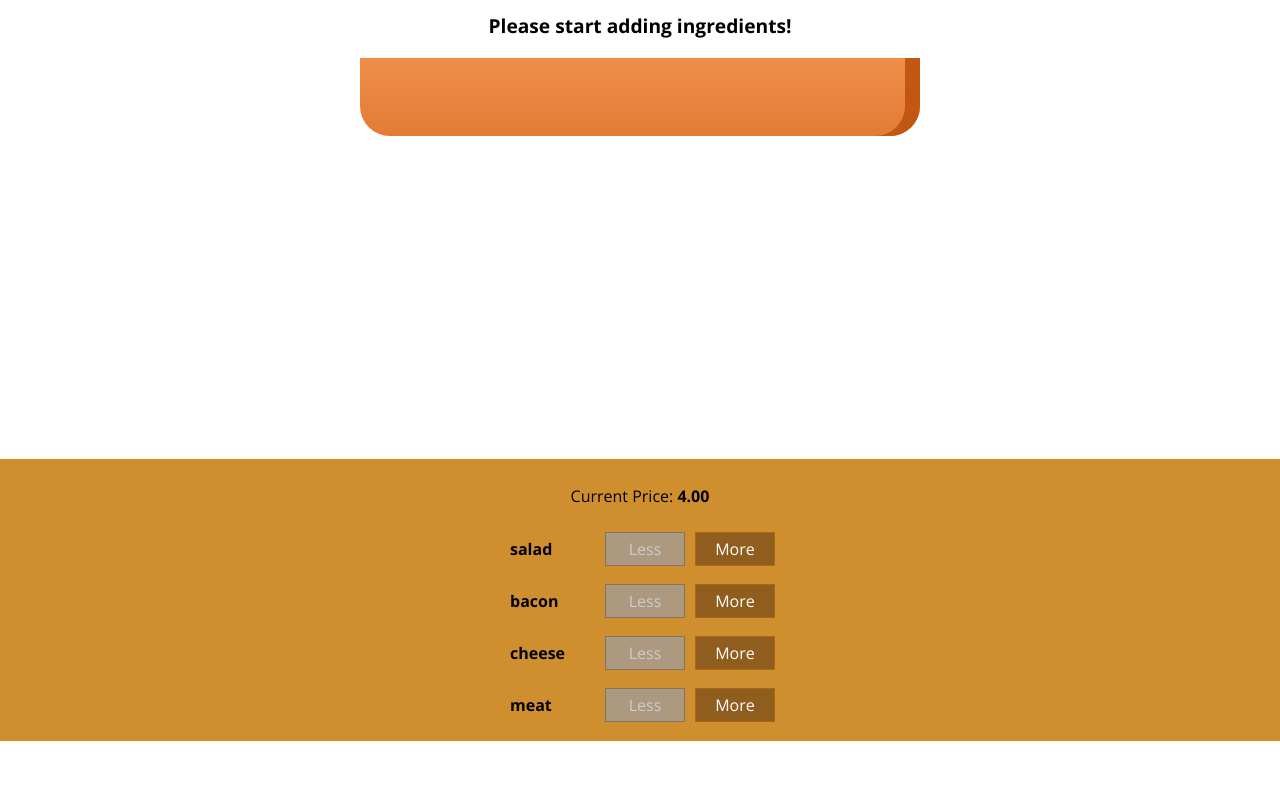
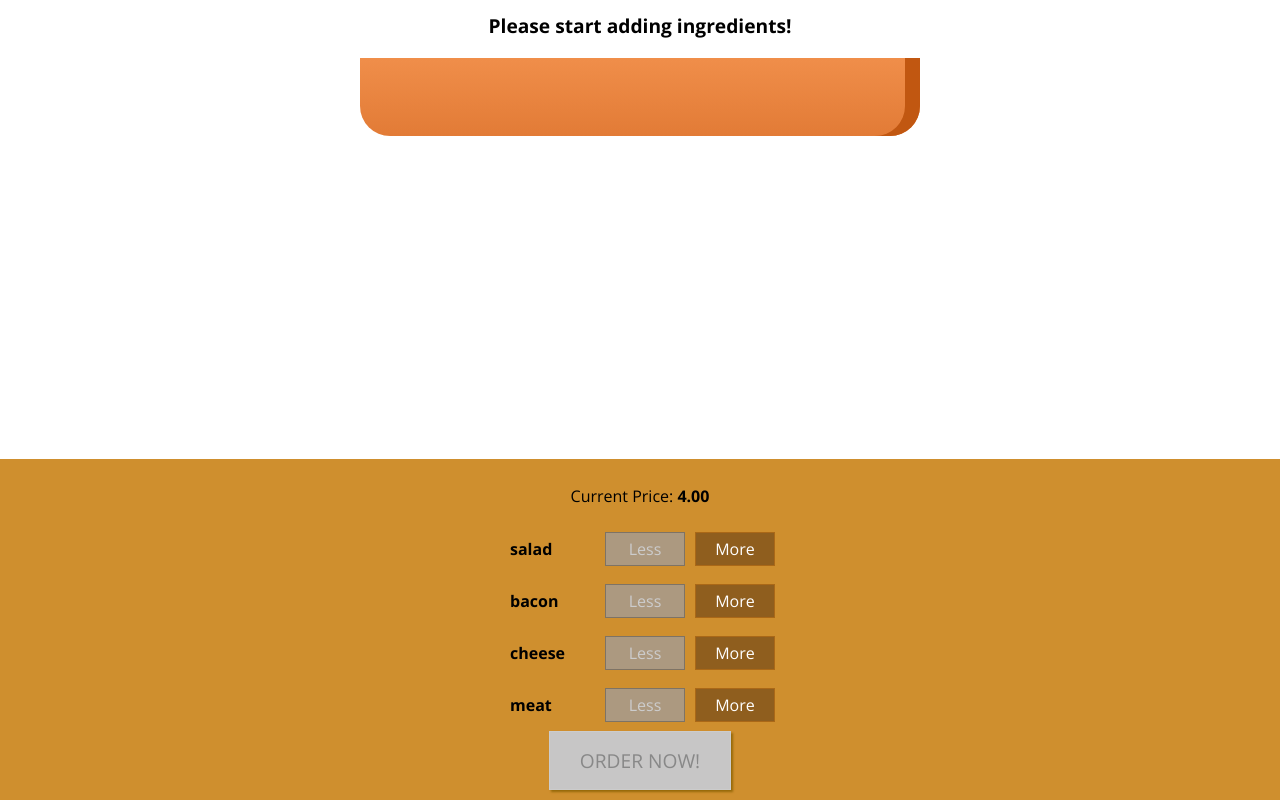
Before and after one commit to iulian-alexandru04/burger-builder, a React (Create React App) app: page / in a window 1280 px wide. Shown: the part 179-979 px from the top of the page. Before the commit the page ends 920 px from the top, so only its background shows below. Built offline with nearby package versions, Linux system fonts and the light colour scheme.

Commit message:
add order button

```diff
--- a/src/components/Burger/BuildControls/BuildControls.js
+++ b/src/components/Burger/BuildControls/BuildControls.js
@@ -14,6 +14,10 @@
                 added={() => props.addIngredient(name)}
                 removed={() => props.removeIngredient(name)}
                 disabled={props.disabled[name]}/>)}
+        <button
+            className={classes.OrderButton}
+            disabled={!props.purchasable}>ORDER NOW!
+        </button>
     </div>
 );
 
--- a/src/components/Burger/BuildControls/BuildControls.module.css
+++ b/src/components/Burger/BuildControls/BuildControls.module.css
@@ -8,3 +8,45 @@
     margin: auto;
     padding: 10px 0;
 }
+
+
+.OrderButton {
+    background-color: #DAD735;
+    outline: none;
+    cursor: pointer;
+    border: 1px solid #966909;
+    color: #966909;
+    font-family: inherit;
+    font-size: 1.2em;
+    padding: 15px 30px;
+    box-shadow: 2px 2px 2px #966909;
+}
+
+.OrderButton:hover, .OrderButton:active {
+    background-color: #A0DB41;
+    border: 1px solid #966909;
+    color: #966909;
+}
+
+.OrderButton:disabled {
+    background-color: #C7C6C6;
+    cursor: not-allowed;
+    border: 1px solid #ccc;
+    color: #888888;
+}
+
+.OrderButton:not(:disabled) {
+    animation: enable 0.3s linear;
+}
+
+@keyframes enable {
+    0% {
+        transform: scale(1);
+    }
+    60% {
+        transform: scale(1.1);
+    }
+    100% {
+        transform: scale(1);
+    }
+}
--- a/src/containers/BurgerBuilder/BurgerBuilder.js
+++ b/src/containers/BurgerBuilder/BurgerBuilder.js
@@ -17,7 +17,15 @@
             cheese: 0,
             meat: 0
         },
-        totalPrice: 4
+        totalPrice: 4,
+        purchasable: false
+    }
+
+    upsatePurchaseState = (crt_ingredients) => {
+        const noIngredients = Object.keys(crt_ingredients)
+            .map(ingr => crt_ingredients[ingr])
+            .reduce((total, el) => total+el, 0);
+        this.setState({purchasable: noIngredients > 0});
     }
 
     addIngredientHandler = (type) => {
@@ -25,6 +33,7 @@
         crt_ingredients[type]++;
         const new_price = this.state.totalPrice + INGREDIENT_PRICES[type];
         this.setState({ingredients: crt_ingredients, totalPrice: new_price});
+        this.upsatePurchaseState(crt_ingredients);
     }
 
     removeIngredientHandler = (type) => {
@@ -32,6 +41,7 @@
         crt_ingredients[type]--;
         const new_price = this.state.totalPrice - INGREDIENT_PRICES[type];
         this.setState({ingredients: crt_ingredients, totalPrice: new_price});
+        this.upsatePurchaseState(crt_ingredients);
     }
 
     render () {
@@ -45,6 +55,7 @@
                     addIngredient={this.addIngredientHandler}
                     removeIngredient={this.removeIngredientHandler}
                     disabled={disabledInfo}
+                    purchasable={this.state.purchasable}
                     price={this.state.totalPrice} />
             </Fragment>
         );
```
